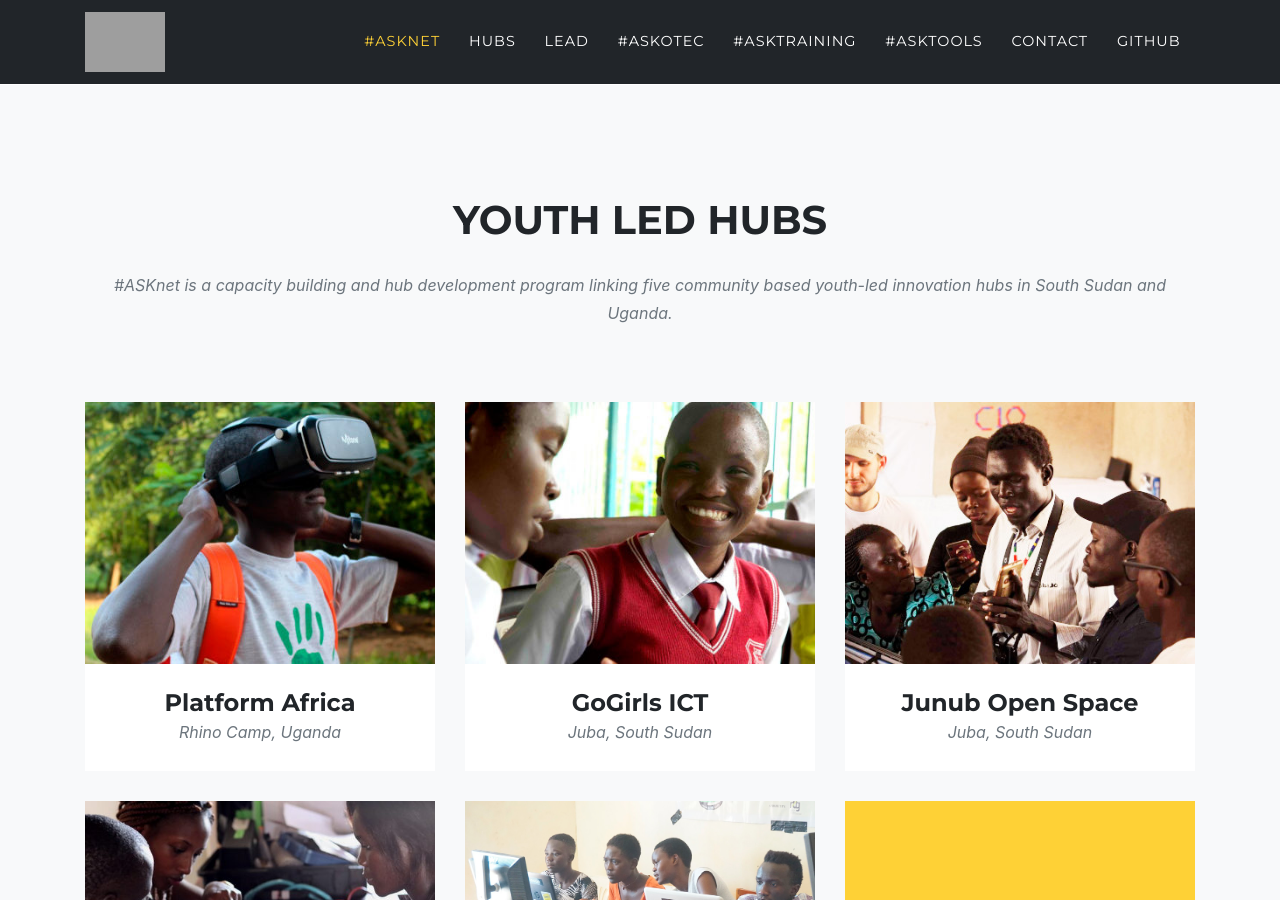
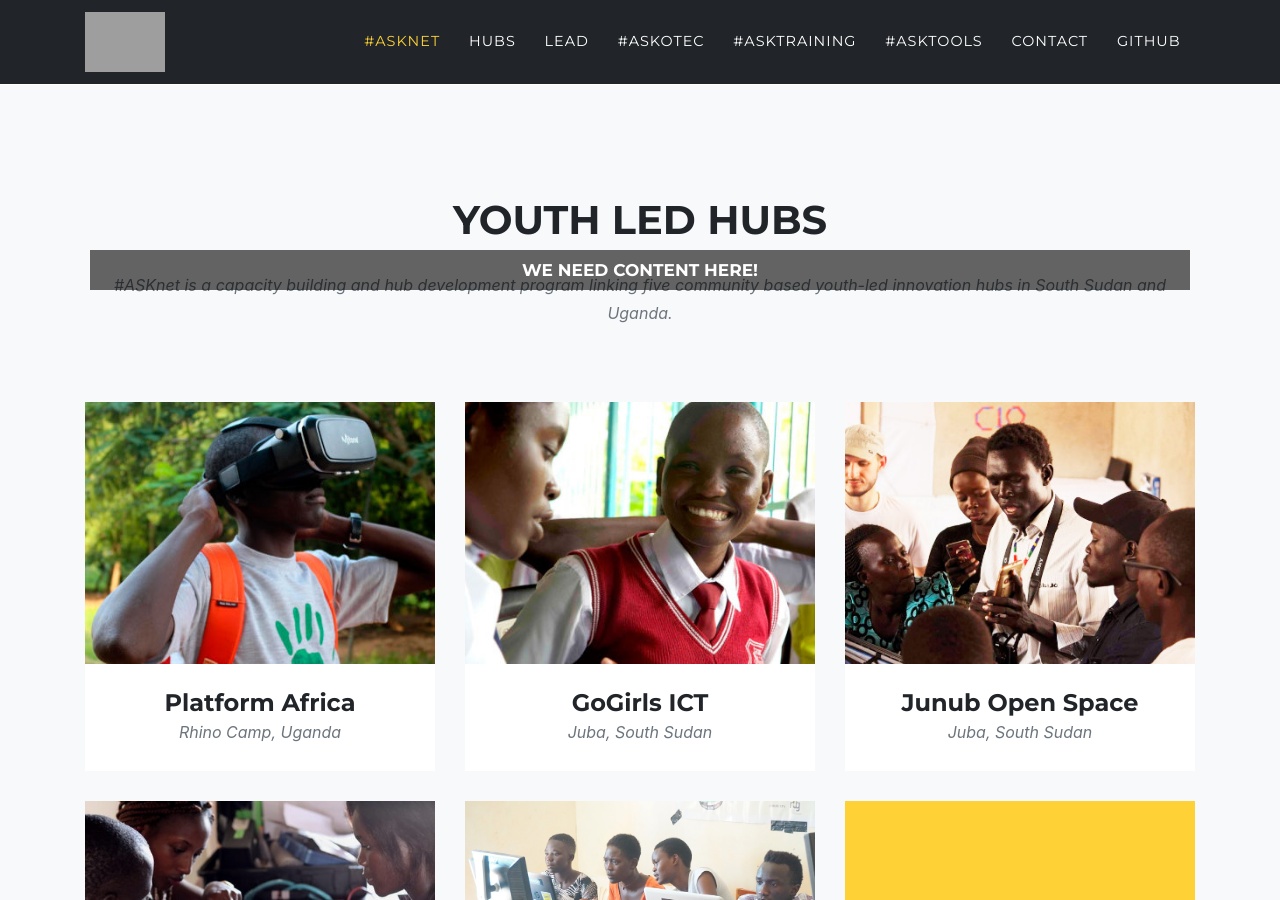
Before and after one commit to ASKnetCommunity/ASKnet.Community, a Jekyll site: the page built from index.md, in a window 1280 px wide and 900 px high, scrolled down 1645 px. Built offline with Jekyll 4.4.1, drawn with Linux system fonts in a browser that asks for light colours; some web fonts are replaced; grey boxes are pictures that could not be loaded.

Commit message:
added submit content to hubs introduction

```diff
--- a/_data/sitetext.yml
+++ b/_data/sitetext.yml
@@ -39,6 +39,7 @@
     title: "Youth Led Hubs"
     text: "#ASKnet is a capacity building and hub development program linking five community based youth-led innovation hubs in South Sudan and Uganda."
     section: hubs
+    submit: https://github.com/ASKnetCommunity/ASKnet.Community/issues/23
     closebutton: "back to Hub Overview"
 
   askotec:
--- a/_includes/hubs_grid.html
+++ b/_includes/hubs_grid.html
@@ -2,9 +2,16 @@
 <section class="bg-light page-section" id="{{ site.data.sitetext[site.locale].hubs.section | default: "hubs" }}">
   <div class="container">
     <div class="row">
-      <div class="col-lg-12 text-center">
+      <div class="col-lg-12 text-center{% if site.data.sitetext[site.locale].hubs.submit %} sc{% endif %}">
         <h2 class="section-heading text-uppercase">{{ site.data.sitetext[site.locale].hubs.title | markdownify | default: "hubs" }}</h2>
         <h3 class="section-subheading text-muted">{{ site.data.sitetext[site.locale].hubs.text | markdownify }}</h3>
+        {% if site.data.sitetext[site.locale].hubs.submit %}
+          <div class="sc-overlay">
+            <h2>We need content here!</h2>
+            <a class="btn btn-primary btn-lg mx-auto p-3" target="_blank" href="{{ site.data.sitetext[site.locale].hubs.submit }}">Submit Content</a>
+            <a class="how-to" href="{{ site.data.sitetext[site.locale].submit-content.url }}">How it works?</a>
+          </div>
+          {% endif %}
       </div>
     </div>
     <div class="row">
```
